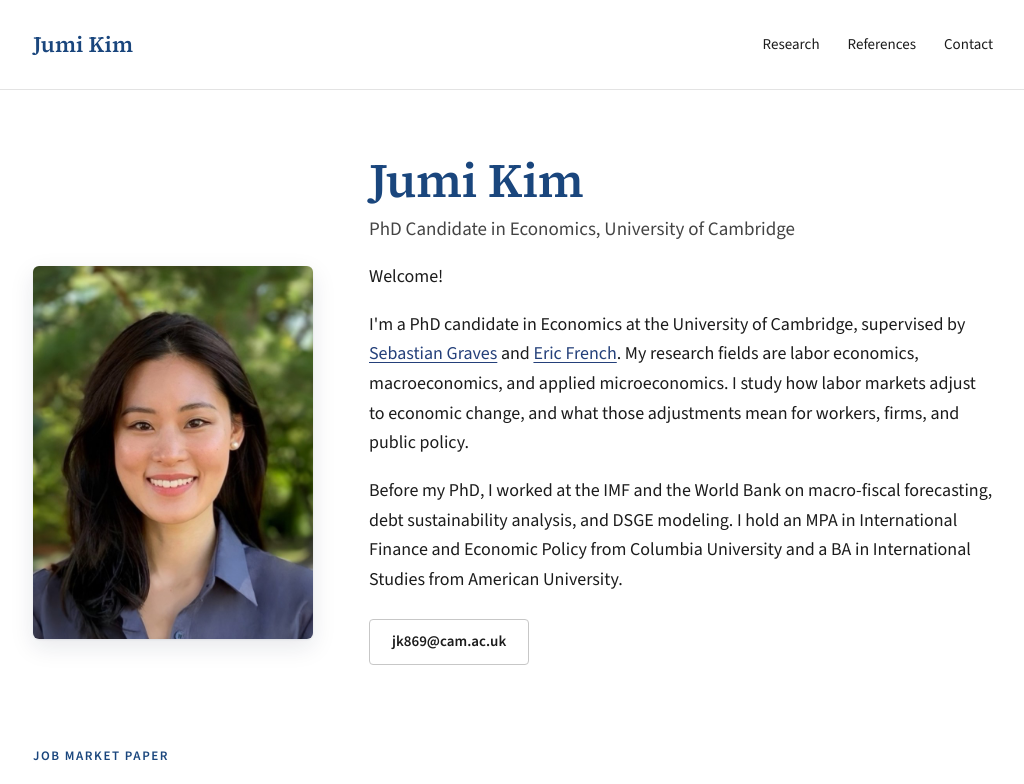
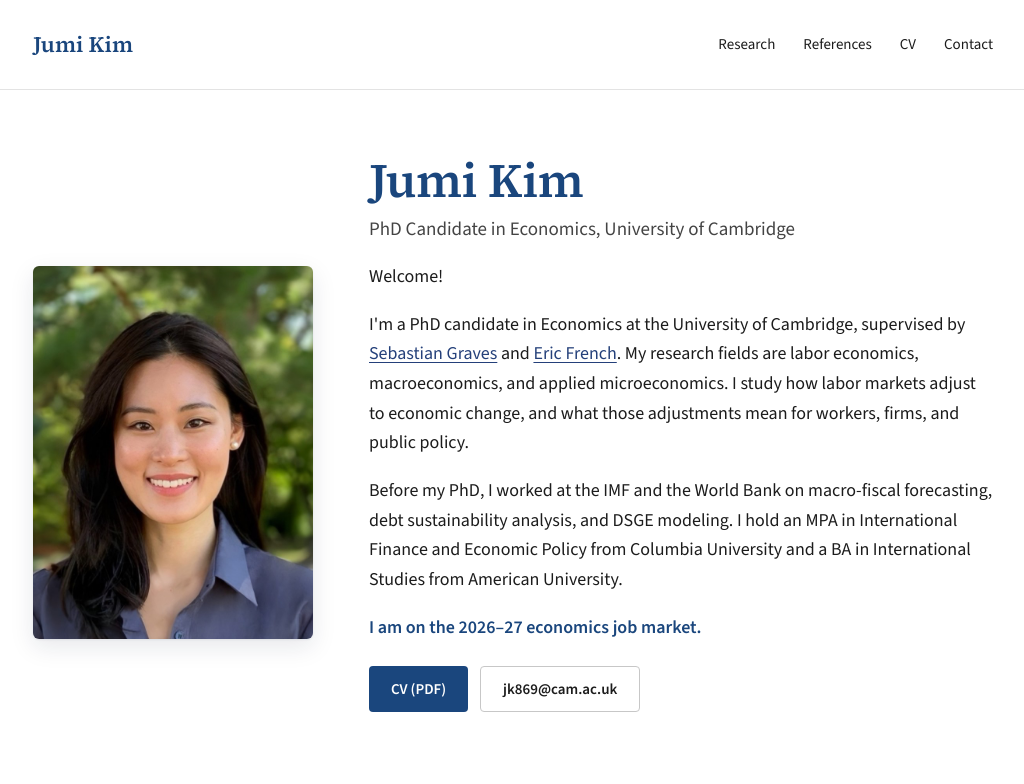
Before and after one commit to jumikim-econ/jumikim-econ.github.io, a plain HTML site: page index.html in a window 1280 px wide. Shown: the top 784 px of the page, without its empty margins (127-1151 px from the left). Drawn offline with nearby package versions, Linux system fonts and the light colour scheme.

Commit message:
Add files via upload

```diff
--- a/index.html
+++ b/index.html
@@ -25,6 +25,7 @@ a:hover{color:#0f2c52}
 <div style="display: flex; flex-wrap: wrap; gap: 4px 28px; font-size: 15px; font-weight: 500">
 <a href="#research" style="color: #1c1c1c; text-decoration: none; padding: 10px 0">Research</a>
 <a href="#references" style="color: #1c1c1c; text-decoration: none; padding: 10px 0">References</a>
+<a href="CV_JKim_Academic.pdf" style="color: #1c1c1c; text-decoration: none; padding: 10px 0">CV</a>
 <a href="#contact" style="color: #1c1c1c; text-decoration: none; padding: 10px 0">Contact</a>
 </div>
 </nav>
@@ -42,7 +43,9 @@ a:hover{color:#0f2c52}
 <p style="margin: 0">Welcome!</p>
 <p style="margin: 0">I'm a PhD candidate in Economics at the University of Cambridge, supervised by <a href="https://www.sebgraves.com">Sebastian Graves</a> and <a href="https://sites.google.com/site/ericfrenchecon">Eric French</a>. My research fields are labor economics, macroeconomics, and applied microeconomics. I study how labor markets adjust to economic change, and what those adjustments mean for workers, firms, and public policy.</p>
 <p style="margin: 0">Before my PhD, I worked at the IMF and the World Bank on macro-fiscal forecasting, debt sustainability analysis, and DSGE modeling. I hold an MPA in International Finance and Economic Policy from Columbia University and a BA in International Studies from American University.</p>
+<p style="margin: 0; font-weight: 600; color: #1a467d">I am on the 2026–27 economics job market.</p>
 <div style="display: flex; flex-wrap: wrap; gap: 12px; padding-top: 6px">
+<a href="CV_JKim_Academic.pdf" style="display: inline-flex; align-items: center; min-height: 44px; padding: 0 22px; border-radius: 4px; background: #1a467d; color: #ffffff; text-decoration: none; font-size: 15px; font-weight: 600">CV (PDF)</a>
 <a href="mailto:jk869@cam.ac.uk" style="display: inline-flex; align-items: center; min-height: 44px; padding: 0 22px; border-radius: 4px; border: 1px solid #c7c7c7; color: #1c1c1c; text-decoration: none; font-size: 15px; font-weight: 600">jk869@cam.ac.uk</a>
 </div>
 </div>
```
